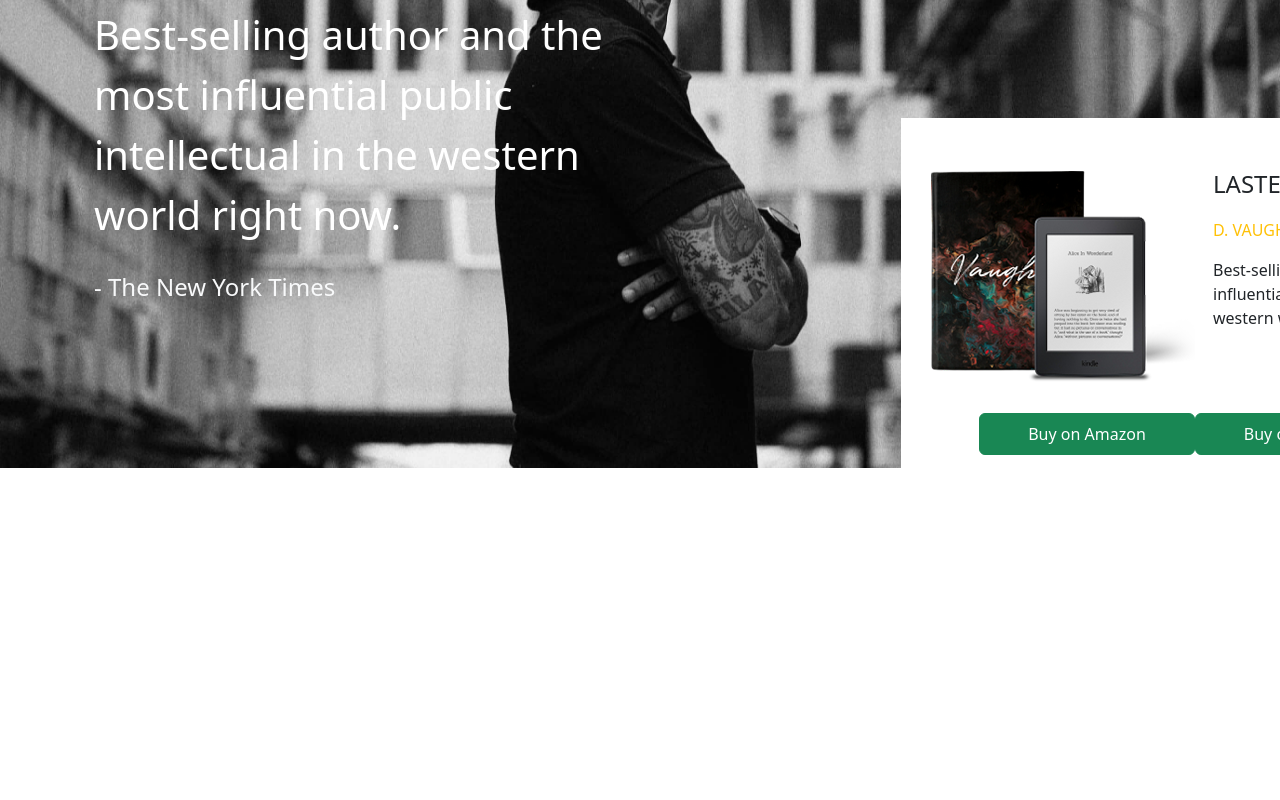
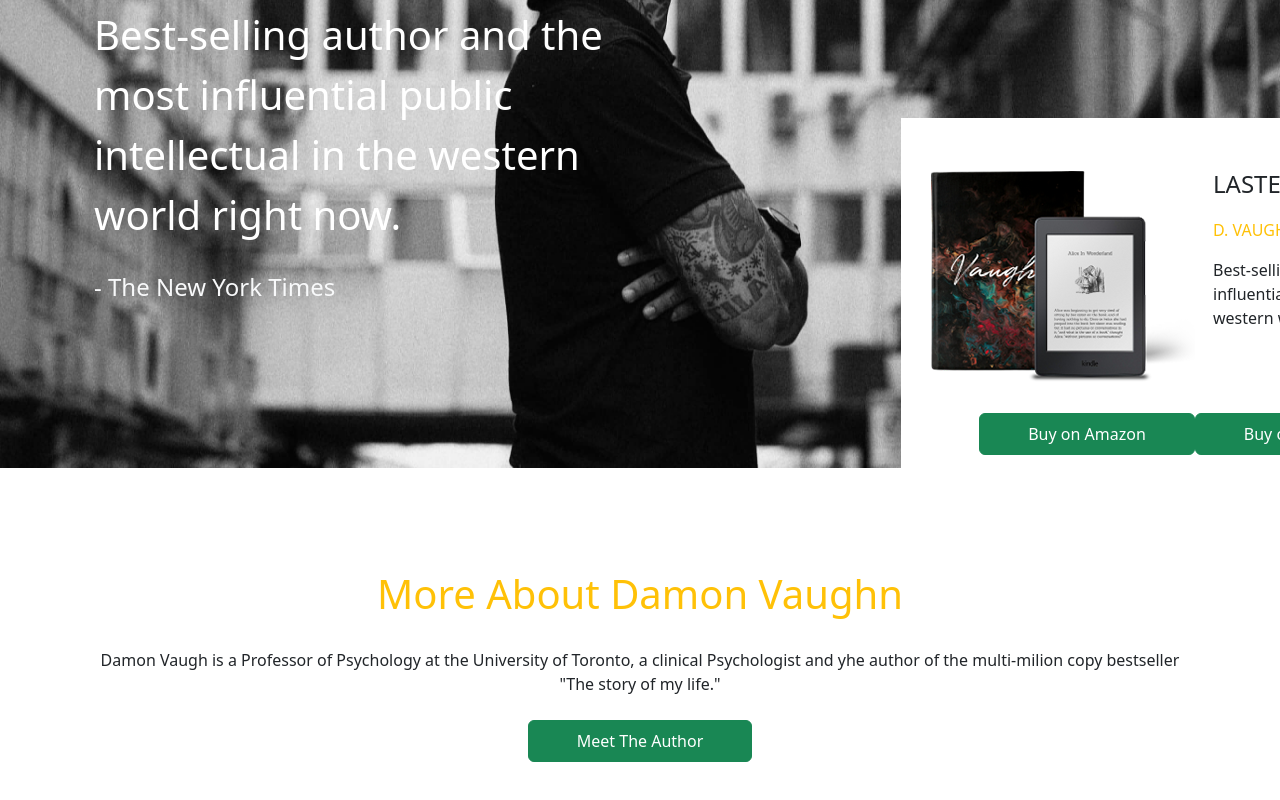
Before and after one commit to Edoardo22/proj-html-vuejs, a Vue app: page / in a window 1280 px wide. Shown: the part 332-1132 px from the top of the page. Before the commit the page ends 1000 px from the top, so only its background shows below. Built offline with nearby package versions, Linux system fonts and the light colour scheme.

Commit message:
agg sezione

```diff
--- a/src/App.vue
+++ b/src/App.vue
@@ -1,8 +1,6 @@
 <template>
   <div id="app">
     <TheHeader></TheHeader>
-
-    <TheMain>
     <MeetAuthor></MeetAuthor>
     <PubSection></PubSection>
     <PubSection2></PubSection2>
@@ -11,8 +9,6 @@
     <NewsSection></NewsSection>
     <AboutSection></AboutSection>
     <ArticlesSection></ArticlesSection>
-    </TheMain>
-
     <TheFooter>
 
     </TheFooter>
@@ -23,7 +19,6 @@
 <script>
 
 import TheHeader from './components/TheHeader.vue'
-import TheMain from './components/TheMain.vue'
 import MeetAuthor from './components/MeetAuthor.vue'
 import PubSection from './components/PubSection.vue'
 import PubSection2 from './components/PubSection2.vue'
@@ -40,7 +35,6 @@ export default {
   name: 'App',
   components: {
     TheHeader,
-    TheMain,
     MeetAuthor,
     PubSection,
     PubSection2,
--- a/src/components/MeetAuthor.vue
+++ b/src/components/MeetAuthor.vue
@@ -1,8 +1,8 @@
 <template lang="">
-    <div class="fluid-container">
-        <div class="container">
-            <div>More About Damon Vaughn</div>
-            <div>Damon Vaugh is a Professor of Psychology at the University of Toronto,  a clinical Psychologist and yhe author of the multi-milion copy bestseller "The story of my life."</div>
+    <div class="fluid-container  pt-5 pb-5">
+        <div class="container pt-5 text-center">
+            <div class="text-warning pb-4 fs-1">More About Damon Vaughn</div>
+            <div class="pb-4">Damon Vaugh is a Professor of Psychology at the University of Toronto,  a clinical Psychologist and yhe author of the multi-milion copy bestseller "The story of my life."</div>
             <div> <button type="button" class="btn btn-success px-5 py-2">Meet The Author</button></div>
         </div>
     </div>
```
Also changed, not shown: src/components/TheMain.vue (deleted). Lines whose indentation alone changed are shown as unchanged.
